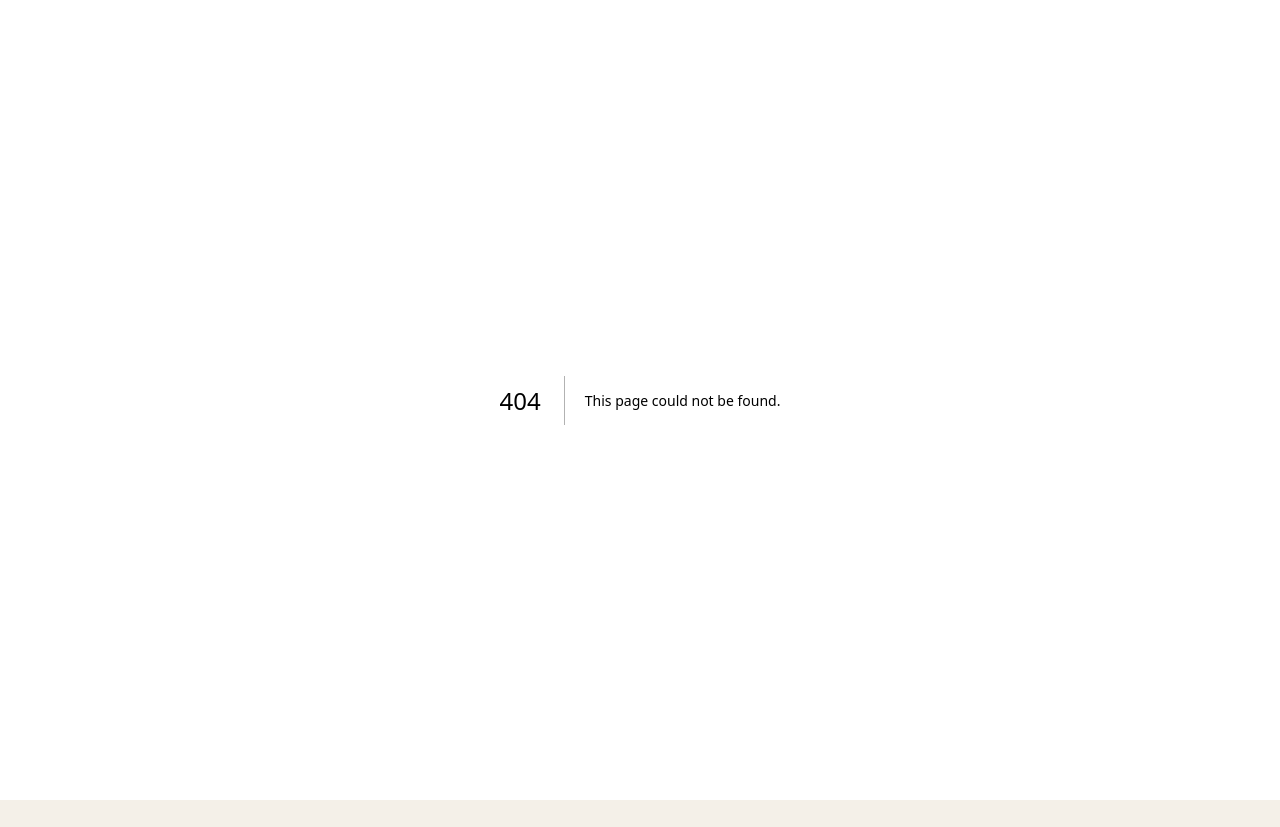
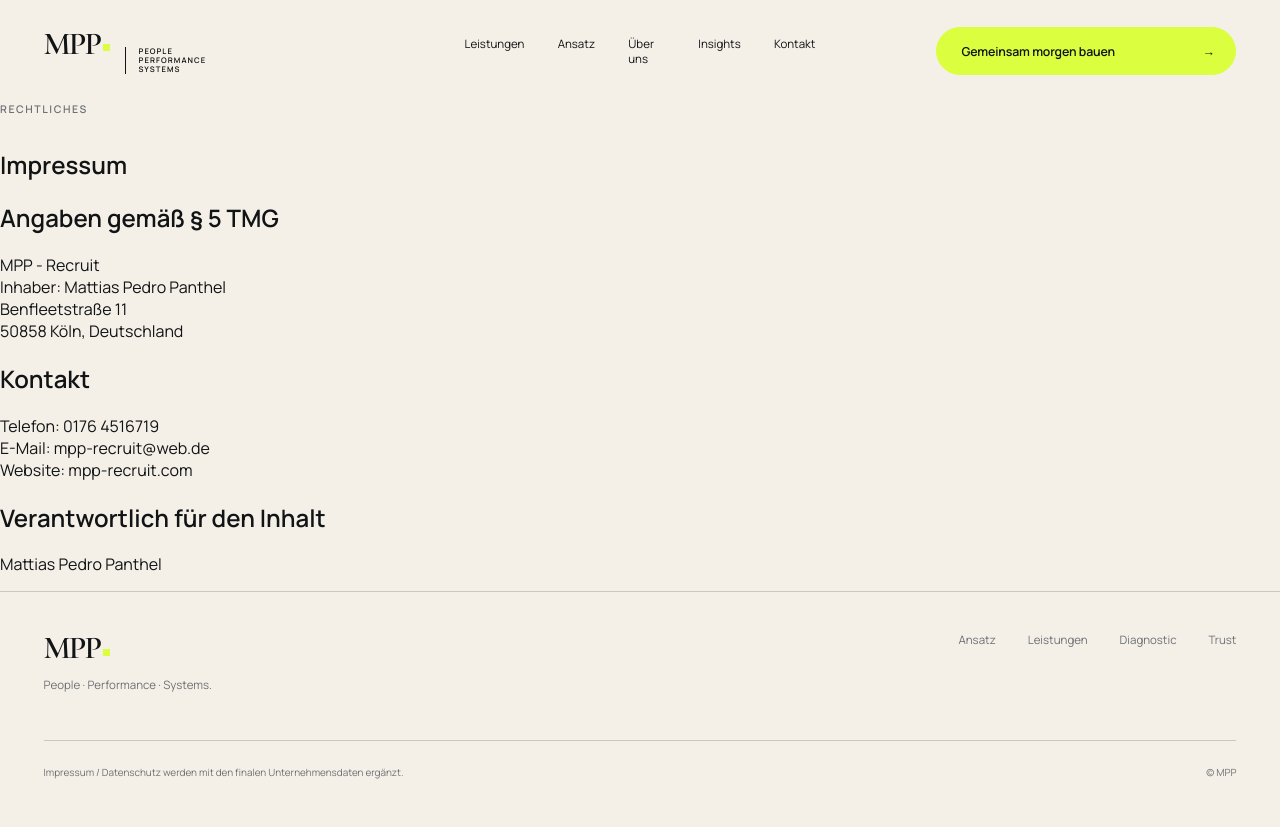
Before and after one commit to ravoeee-droid/MPP-Repo, a Next.js app: page /impressum in a window 1280 px wide. Before the commit this address had no page. Before the commit the page ends 800 px from the top, so only its background shows below. Built offline with nearby package versions, Linux system fonts and the light colour scheme.

Commit message:
Add MPP route: app/impressum/page.tsx

```diff
--- /dev/null
+++ b/app/impressum/page.tsx
@@ -0,0 +1,41 @@
+import { SiteHeader } from "@/components/mpp/site-header";
+import { SiteFooter } from "@/components/mpp/site-footer";
+
+export default function ImpressumPage() {
+  return (
+    <main>
+      <SiteHeader />
+      <section className="legal-page">
+        <p className="eyebrow">Rechtliches</p>
+        <h1>Impressum</h1>
+
+        <div className="legal-page__content">
+          <section>
+            <h2>Angaben gemäß § 5 TMG</h2>
+            <p>
+              MPP - Recruit<br />
+              Inhaber: Mattias Pedro Panthel<br />
+              Benfleetstraße 11<br />
+              50858 Köln, Deutschland
+            </p>
+          </section>
+
+          <section>
+            <h2>Kontakt</h2>
+            <p>
+              Telefon: <a href="tel:+491764516719">0176 4516719</a><br />
+              E-Mail: <a href="mailto:mpp-recruit@web.de">mpp-recruit@web.de</a><br />
+              Website: mpp-recruit.com
+            </p>
+          </section>
+
+          <section>
+            <h2>Verantwortlich für den Inhalt</h2>
+            <p>Mattias Pedro Panthel</p>
+          </section>
+        </div>
+      </section>
+      <SiteFooter />
+    </main>
+  );
+}
```
